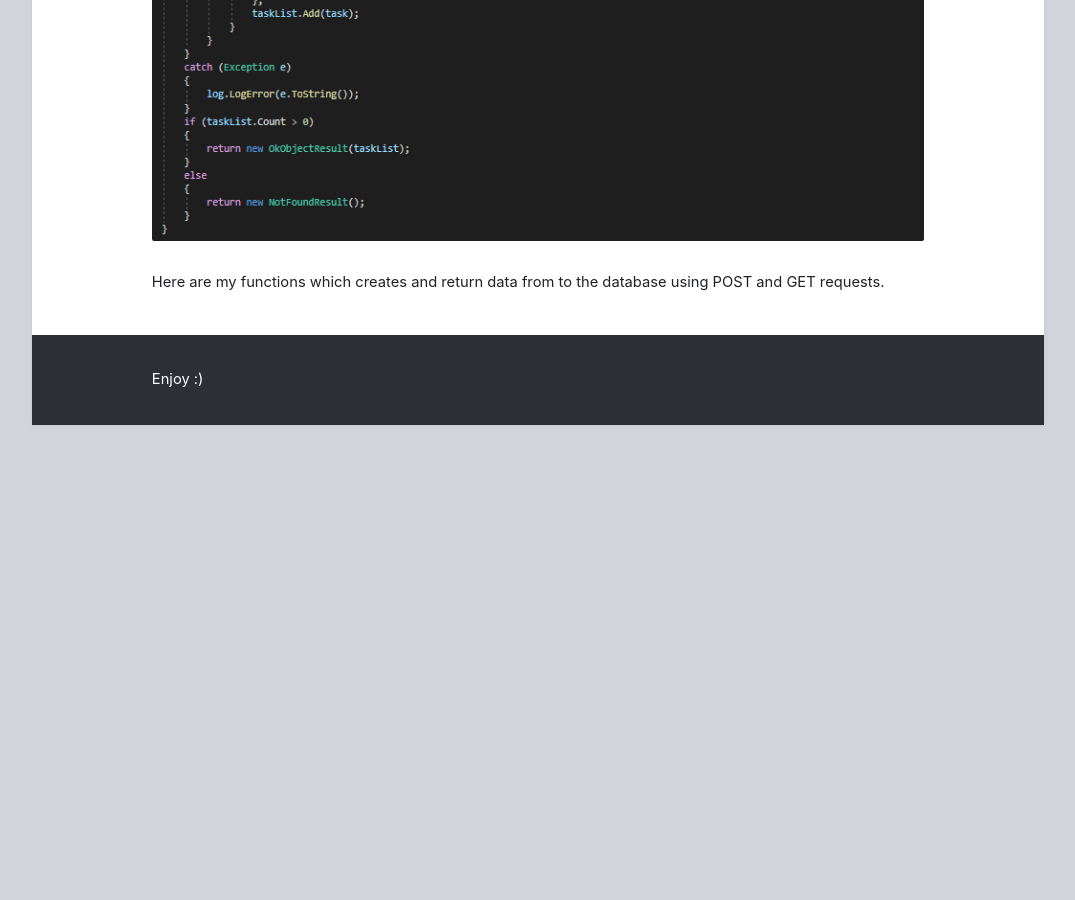
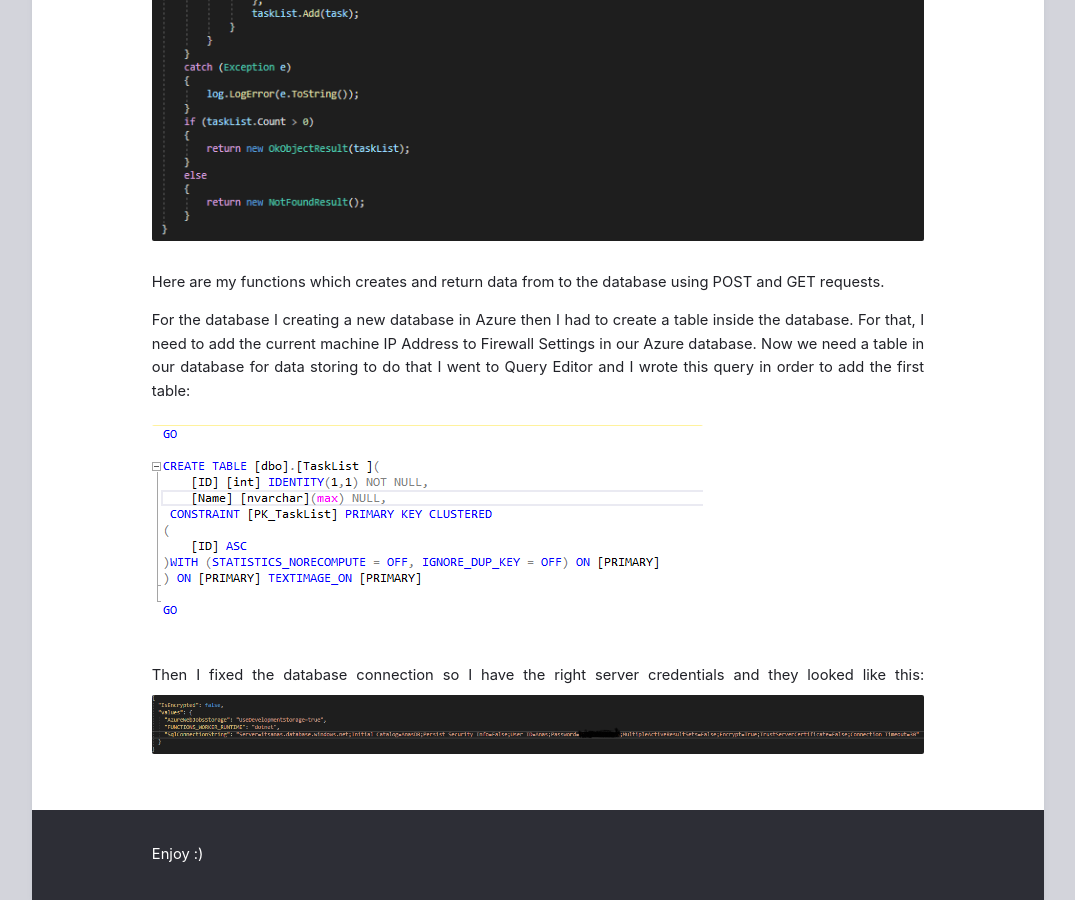
Before and after one commit to ItsAnass/ItsAnass.github.io, a Jekyll site: the page built from _posts/2020-09-21-Cloud-database.md, in a window 1280 px wide and 900 px high, scrolled down 1391 px. Shown: the whole window, without its empty margins (102-1177 px from the left). Built offline with Jekyll 4.4.1, drawn with Linux system fonts in a browser that asks for light colours; before the commit the page ends 1816 px from its top, so only the background shows below that; some of the changed text lies outside the part shown.

Commit message:
Update 2020-09-21-Cloud-database.md

```diff
--- a/_posts/2020-09-21-Cloud-database.md
+++ b/_posts/2020-09-21-Cloud-database.md
@@ -3,7 +3,7 @@ title: "Cloud database?"
 layout: post
 ---
 
-## Briefly describe the application, what does it do? And describe the code?
+## Briefly describe the application, what does it do? And describe the code? And describe the database?
 
 I created a REST API with Azure functions Using SQL, so I used HTTP triggeres type function for these APIs and Visual Studio 2019 to create this mini application.
 The application can save names by sending a POST request and by sending a GET request we can get all the names in a list from the database using Azure functions.
@@ -16,3 +16,11 @@ I first created a class for the Models which looks like this.
 ![ReturnDataFunc](https://github.com/ItsAnass/ItsAnass.github.io/blob/main/assets/Images/Database%20cloud/ReturnAllTasksFunction%202021-09-21%20183503.png?raw=true)
 
 Here are my functions which creates and return data from to the database using POST and GET requests.
+
+For the database I creating a new database in Azure then I had to create a table inside the database. For that, I need to add the current machine IP Address to Firewall Settings in our Azure database.
+Now we need a table in our database for data storing to do that I went to Query Editor and I wrote this query in order to add the first table:
+
+![ReturnDataFunc](https://github.com/ItsAnass/ItsAnass.github.io/blob/main/assets/Images/Database%20cloud/Database_Query%202021-09-21%20183831.png?raw=true)
+
+Then I fixed the database connection so I have the right server credentials and they looked like this:
+![ReturnDataFunc](https://github.com/ItsAnass/ItsAnass.github.io/blob/main/assets/Images/Database%20cloud/JsonFile%202021-09-21%20183231.png?raw=true)
```
